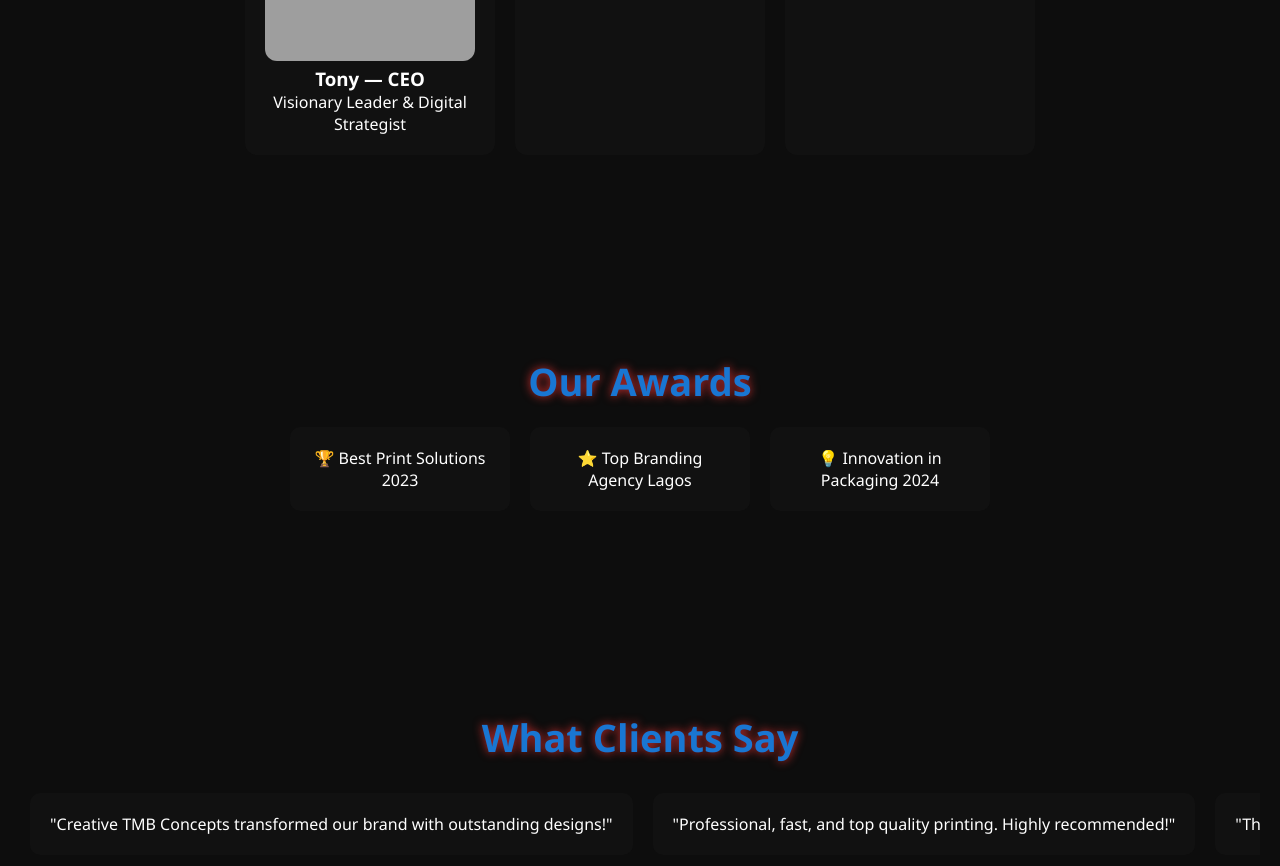
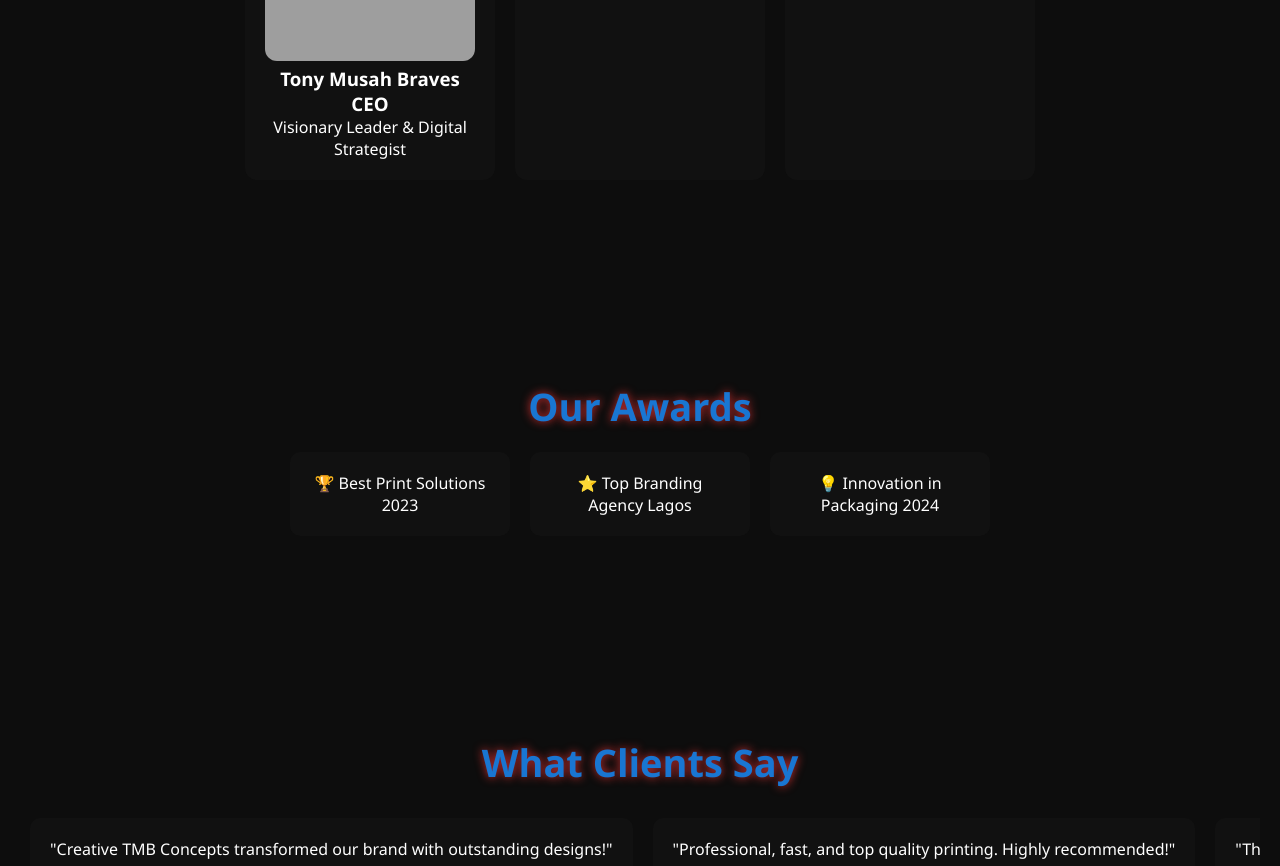
Before and after one commit to Creativetmb/Creativetmb, a plain HTML site: page index.html in a window 1280 px wide. Shown: the part 2258-3124 px from the top of the page. Drawn offline with nearby package versions, Linux system fonts and the light colour scheme; grey boxes are pictures that could not be loaded.

Commit message:
Add files via upload

```diff
--- a/index.html
+++ b/index.html
@@ -155,7 +155,7 @@ footer{background:#000;padding:30px;text-align:center;margin-top:40px;}
   <div class="team">
     <div class="card">
       <img src="IMG_0206.png" alt="CEO">
-      <h3>Tony — CEO</h3>
+      <h3>Tony Musah Braves CEO</h3>
       <p>Visionary Leader & Digital Strategist</p>
     </div>
     <div class="card">
```
